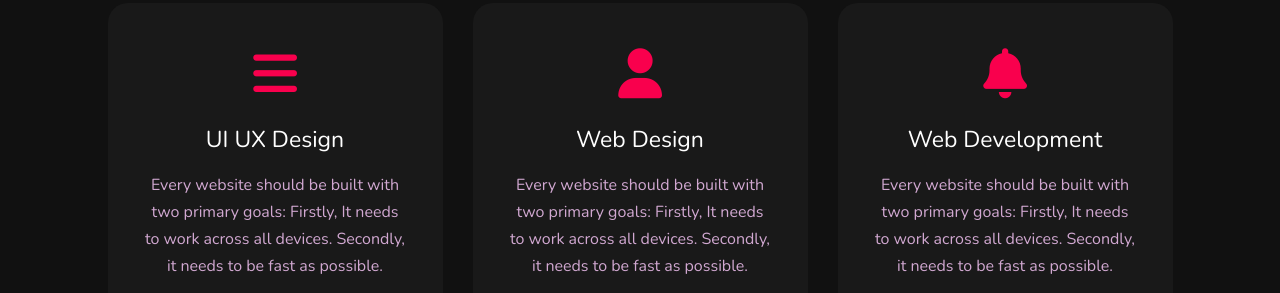
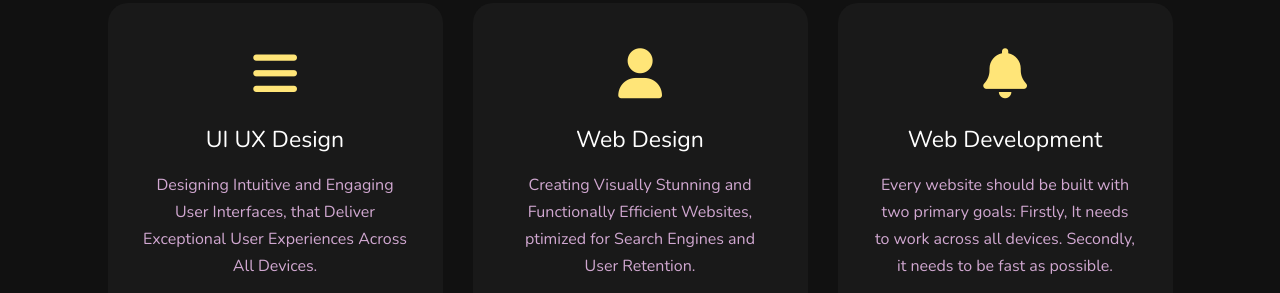
Before and after one commit to gaurav-s2007/gauravsangale-profile, a website: page index.html in a window 1280 px wide. Shown: the part 3721-4014 px from the top of the page. Drawn offline with nearby package versions, Linux system fonts and the light colour scheme; animation ran at ten frames a second; a script that the page names is missing.

Commit message:
change content and color

```diff
--- a/index.html
+++ b/index.html
@@ -1163,8 +1163,8 @@
       <i class="fas fa-bars"></i>
       <h5>UI UX Design</h5>
       <div class="pra">
-        <p>Every website should be built with two primary goals: Firstly,
-           It needs to work across all devices. Secondly, it needs to be fast as possible.</p>
+        <p>Designing Intuitive and Engaging User Interfaces,
+          that Deliver Exceptional User Experiences Across All Devices.</p>
         <p style="text-align: center;">
           <a class="button" href="#">Read More</a>
         </p>
@@ -1177,8 +1177,8 @@
       <i class="fas fa-user"></i>
       <h5>Web Design</h5>
       <div class="pra">
-        <p>Every website should be built with two primary goals: Firstly,
-           It needs to work across all devices. Secondly, it needs to be fast as possible.</p>
+        <p>Creating Visually Stunning and Functionally Efficient Websites,
+          ptimized for Search Engines and User Retention.</p>
         <p style="text-align: center;">
           <a class="button" href="#">Read More</a>
         </p>
```
Also changed, not shown: output.css.
